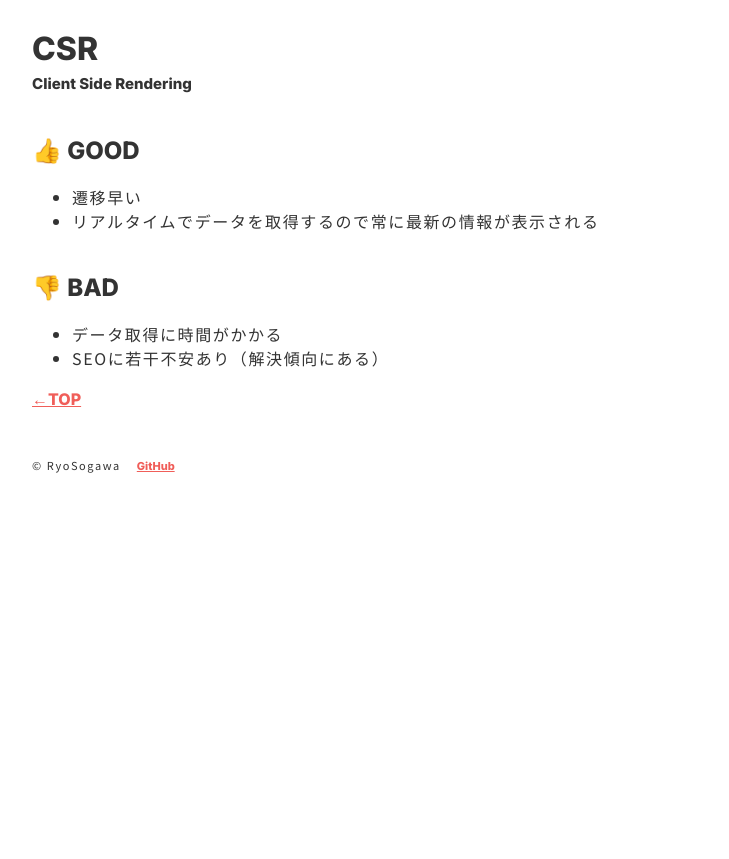
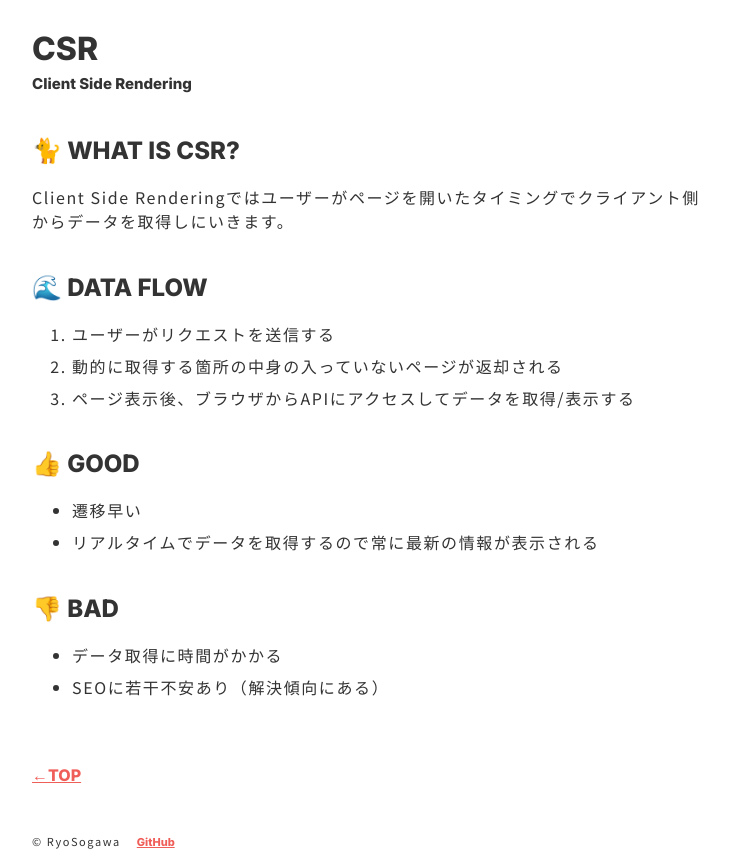
Before and after one commit to RyoSogawa/isr-cat-demo, a Next.js app: page /csr in a window 1280 px wide. Shown: the part 720-1579 px from the top of the page, without its empty margins (274-1003 px from the left). Before the commit the page ends 1203 px from the top, so only its background shows below. Built offline with nearby package versions, Linux system fonts and the light colour scheme; no server answers.

Commit message:
[update] PageTemplateにwhatIsとflowsを追加

```diff
--- a/src/components/PageTemplate.tsx
+++ b/src/components/PageTemplate.tsx
@@ -6,6 +6,8 @@ export interface PageTemplateProps {
   subTitle: string
   timePoint?: string
   imgSrc?: string
+  whatIs: JSX.Element
+  flows: string[]
   goodPoints: string[]
   badPoints: string[]
 }
@@ -15,6 +17,8 @@ const PageTemplate: FC<PageTemplateProps> = ({
   subTitle,
   timePoint,
   imgSrc,
+  whatIs,
+  flows,
   goodPoints,
   badPoints,
 }) => {
@@ -30,20 +34,34 @@ const PageTemplate: FC<PageTemplateProps> = ({
         {title}
         <span className="font-inter sub-title">{subTitle}</span>
       </h1>
+      <h2 className="font-inter">🐈 WHAT IS {title}?</h2>
+      <div>{whatIs}</div>
+      <h2 className="font-inter">🌊 DATA FLOW</h2>
+      <ol>
+        {flows.map(f => (
+          <li key={title + f} className="item">
+            {f}
+          </li>
+        ))}
+      </ol>
       <h2 className="font-inter">👍 GOOD</h2>
       <ul>
         {goodPoints.map(gp => (
-          <li key={gp}>{gp}</li>
+          <li key={title + gp} className="item">
+            {gp}
+          </li>
         ))}
       </ul>
       <h2 className="font-inter">👎 BAD</h2>
       <ul>
         {badPoints.map(bp => (
-          <li key={bp}>{bp}</li>
+          <li key={title + bp} className="item">
+            {bp}
+          </li>
         ))}
       </ul>
       <Link href="/">
-        <a className="font-inter">←TOP</a>
+        <a className="font-inter to-top">←TOP</a>
       </Link>
       <style jsx>{`
         .sub-title {
@@ -74,6 +92,15 @@ const PageTemplate: FC<PageTemplateProps> = ({
           transform: translate(-50%, -50%);
           background-color: #efd6d5;
         }
+
+        .item + li {
+          margin-top: 0.5rem;
+        }
+
+        .to-top {
+          display: inline-block;
+          margin-top: 3rem;
+        }
       `}</style>
     </div>
   )
--- a/src/pages/csr.tsx
+++ b/src/pages/csr.tsx
@@ -20,6 +20,17 @@ const PageCsr: NextPage = () => {
       subTitle="client side rendering"
       imgSrc={catImgSrc}
       timePoint={fetchTimePoint}
+      whatIs={
+        <p>
+          Client Side
+          Renderingではユーザーがページを開いたタイミングでクライアント側からデータを取得しにいきます。
+        </p>
+      }
+      flows={[
+        'ユーザーがリクエストを送信する',
+        '動的に取得する箇所の中身の入っていないページが返却される',
+        'ページ表示後、ブラウザからAPIにアクセスしてデータを取得/表示する',
+      ]}
       goodPoints={[
         '遷移早い',
         'リアルタイムでデータを取得するので常に最新の情報が表示される',
```
Also changed, not shown: src/pages/isr.tsx (+33 -0 lines), src/pages/ssg.tsx (+27 -1 lines), src/pages/ssr.tsx (+12 -0 lines).
